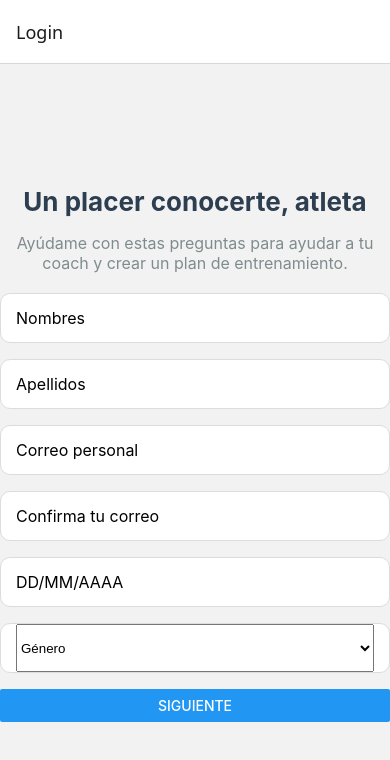
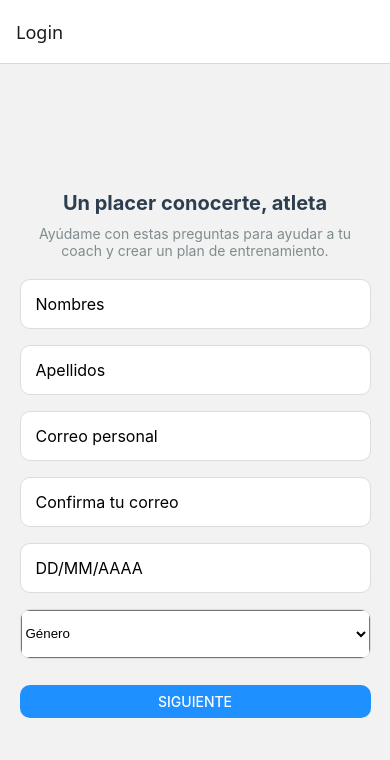
Before and after one commit to Camo93/proyecto-programacion-moviles, a React Native app: screen /Login in a window 390 px wide. Shown: the top 760 px of the page. Built offline with nearby package versions, Linux system fonts and the light colour scheme.

Commit message:
version estable con cambios

```diff
--- a/src/view/screens/MuscleSelection.js
+++ b/src/view/screens/MuscleSelection.js
@@ -21,79 +21,21 @@
     );
   }
 
+
   const styles = StyleSheet.create({
-    container: { flex: 1, justifyContent: 'center', padding: 20 },
-    title: { fontSize: 22, fontWeight: 'bold', marginBottom: 20, textAlign: 'center' },
-    buttonContainer: { marginVertical: 8 },
+    container: {
+      flex: 2,
+      justifyContent: 'center',
+      alignItems: 'center',
+      padding: 20,
+    },
+    title: {
+      fontSize: 22,
+      fontWeight: 'bold',
+      marginBottom: 20,
+      textAlign: 'center',
+    },
+    buttonContainer: {
+      marginVertical: 8,
+    },
   });
-
-
-// import React from 'react';
-// import { View, Text, TouchableOpacity, SafeAreaView, Alert, StyleSheet, Image, ScrollView } from 'react-native';
-
-// // Mapea cada músculo a una imagen local
-const muscleImages = {
-  // Tríceps: require('../../../assets/images/triceps.png'),
-//   Bíceps: require('../../assets/images/biceps.png'),
-//   Pierna: require('../../assets/images/pierna.png'),
-//   Pecho: require('../../assets/images/pecho.png'),
-//   Espalda: require('../../assets/images/espalda.png'),
-//   Hombro: require('../../assets/images/hombro.png'),
-};
-
-
-// export default function MuscleSelection({ route }) {
-//   const { name, gender } = route.params || {};
-//   const muscles = Object.keys(muscleImages);
-
-//   const handleSelectMuscle = (muscle) => {
-//     Alert.alert('Músculo seleccionado', `Seleccionaste: ${muscle}`);
-//   };
-
-//   return (
-//     <SafeAreaView style={styles.container}>
-//       <Text style={styles.title}>¿Qué músculo deseas entrenar?</Text>
-//       <ScrollView contentContainerStyle={styles.muscleList}>
-//         {muscles.map((muscle) => (
-//           <TouchableOpacity
-//             key={muscle}
-//             style={styles.muscleButton}
-//             onPress={() => handleSelectMuscle(muscle)}
-//           >
-//             <Image source={muscleImages[muscle]} style={styles.muscleImage} />
-//             <Text style={styles.muscleText}>{muscle}</Text>
-//           </TouchableOpacity>
-//         ))}
-//       </ScrollView>
-//     </SafeAreaView>
-//   );
-// }
-
-// const styles = StyleSheet.create({
-//   container: { flex: 1, padding: 20, backgroundColor: '#fff' },
-//   title: { fontSize: 22, fontWeight: 'bold', marginBottom: 20, textAlign: 'center' },
-//   muscleList: {
-//     flexDirection: 'row',
-//     flexWrap: 'wrap',
-//     justifyContent: 'space-around',
-//   },
-//   muscleButton: {
-//     alignItems: 'center',
-//     marginVertical: 10,
-//     width: '40%',
-//     backgroundColor: '#f0f0f0',
-//     borderRadius: 10,
-//     padding: 15,
-//     elevation: 2,
-//   },
-//   muscleImage: {
-//     width: 80,
-//     height: 80,
-//     marginBottom: 10,
-//     resizeMode: 'contain',
-//   },
-//   muscleText: {
-//     fontSize: 16,
-//     fontWeight: '600',
-//   },
-// });
--- a/src/view/screens/ProfileSetup.js
+++ b/src/view/screens/ProfileSetup.js
@@ -6,16 +6,21 @@
     Button,
     StyleSheet,
     SafeAreaView,
-    Picker,
+    Dimensions, // Importa Dimensions para obtener el ancho de la pantalla
+    Platform // Importa Platform para estilos específicos de iOS/Android
 } from 'react-native';
+import { Picker } from '@react-native-picker/picker';
 import { useNavigation, useRoute } from '@react-navigation/native';
+
+// Obtén el ancho de la pantalla para un centrado responsivo
+const { width } = Dimensions.get('window');
 
 export default function ProfileSetup() {
     const navigation = useNavigation();
     const route = useRoute();
 
-    // Recibimos datos del login
-    const { name, gender } = route.params;
+    // Recibimos datos del login (asegúrate de que route.params tenga valores por defecto si no están presentes)
+    const { name, gender } = route.params || { name: 'Atleta', gender: '' };
 
     const [weight, setWeight] = useState('');
     const [height, setHeight] = useState('');
@@ -24,6 +29,7 @@
     const [frequency, setFrequency] = useState('');
 
     const handleNext = () => {
+        // Validación básica de campos vacíos
         if (!weight || !height || !goal || !level || !frequency) {
             alert('Por favor completa todos los campos');
             return;
@@ -35,15 +41,16 @@
         const freqNum = parseInt(frequency, 10);
 
         if (isNaN(weightNum) || weightNum <= 0) {
-        alert('Ingresa un peso válido');
+            alert('Ingresa un peso válido y positivo');
             return;
         }
         if (isNaN(heightNum) || heightNum <= 0) {
-        alert('Ingresa una estatura válida');
+            alert('Ingresa una estatura válida y positiva');
             return;
         }
-        if (isNaN(freqNum) || freqNum <= 0 || freqNum > 7) {
-        alert('Ingresa una frecuencia válida (1-7 días)');
+        // Validar que la frecuencia sea un número entre 1 y 7
+        if (isNaN(freqNum) || freqNum < 1 || freqNum > 7) {
+            alert('Ingresa una frecuencia válida (1-7 días por semana)');
             return;
         }
 
@@ -61,6 +68,8 @@
 
     return (
         <SafeAreaView style={styles.container}>
+            {/* Se añadió un View envolvente para el contenido principal para controlar su ancho */}
+            <View style={styles.contentWrapper}>
                 <Text style={styles.title}>Perfil de Entrenamiento</Text>
 
                 <TextInput
@@ -69,6 +78,8 @@
                     value={weight}
                     onChangeText={setWeight}
                     keyboardType="numeric"
+                    // Asegura que solo se ingresen números y un posible punto decimal
+                    maxLength={5} // Ejemplo: 999.9
                 />
 
                 <TextInput
@@ -77,10 +88,17 @@
                     value={height}
                     onChangeText={setHeight}
                     keyboardType="numeric"
+                    // Asegura que solo se ingresen números y un posible punto decimal
+                    maxLength={5} // Ejemplo: 999.9
                 />
 
                 <View style={styles.pickerContainer}>
-            <Picker selectedValue={goal} onValueChange={setGoal} style={styles.picker}>
+                    <Picker
+                        selectedValue={goal}
+                        onValueChange={setGoal}
+                        style={styles.picker}
+                        itemStyle={Platform.OS === 'ios' ? { height: 50 } : {}} // Estilo para iOS
+                    >
                         <Picker.Item label="Selecciona tu objetivo" value="" />
                         <Picker.Item label="Perder peso" value="perder_peso" />
                         <Picker.Item label="Ganar músculo" value="ganar_musculo" />
@@ -89,7 +107,12 @@
                 </View>
 
                 <View style={styles.pickerContainer}>
-            <Picker selectedValue={level} onValueChange={setLevel} style={styles.picker}>
+                    <Picker
+                        selectedValue={level}
+                        onValueChange={setLevel}
+                        style={styles.picker}
+                        itemStyle={Platform.OS === 'ios' ? { height: 50 } : {}} // Estilo para iOS
+                    >
                         <Picker.Item label="Selecciona tu nivel" value="" />
                         <Picker.Item label="Principiante" value="principiante" />
                         <Picker.Item label="Intermedio" value="intermedio" />
@@ -103,10 +126,14 @@
                     value={frequency}
                     onChangeText={setFrequency}
                     keyboardType="numeric"
-            maxLength={1}
+                    maxLength={1} // Frecuencia de 1 a 7 días, un solo dígito
                 />
 
-        <Button title="Siguiente" onPress={handleNext} />
+                {/* Usando un View para envolver el Button y controlar su estilo */}
+                <View style={styles.buttonWrapper}>
+                    <Button title="Siguiente" onPress={handleNext} color="#1E90FF" /> {/* Color de botón */}
+                </View>
+            </View>
         </SafeAreaView>
     );
 }
@@ -115,15 +142,23 @@
     container: {
         flex: 1,
         backgroundColor: '#f2f2f2',
-        justifyContent: 'center',
-        padding: 20,
+        justifyContent: 'center', // Centra verticalmente los hijos
+        alignItems: 'center',   // ¡Centra horizontalmente el contentWrapper!
+        padding: 20, // Padding alrededor de todo el Safe Area
+    },
+    contentWrapper: {
+        width: '90%', // O un valor fijo como 350
+        maxWidth: 400, // Limita el ancho máximo en pantallas grandes
+        // No es necesario 'alignItems' aquí si los hijos ya tienen 'width: 100%'
+        // y el texto está con 'textAlign: center'
     },
     title: {
         fontSize: 24,
         fontWeight: 'bold',
         marginBottom: 24,
-        textAlign: 'center',
+        textAlign: 'center', // Asegura que el texto esté centrado dentro de su propio espacio
         color: '#2c3e50',
+        width: '100%', // Asegura que el título ocupe todo el ancho del contentWrapper para el centrado de texto
     },
     input: {
         height: 50,
@@ -134,6 +169,7 @@
         fontSize: 16,
         borderColor: '#dcdcdc',
         borderWidth: 1,
+        width: '100%', // Esto es CRUCIAL: hace que los inputs ocupen todo el ancho del contentWrapper
     },
     pickerContainer: {
         backgroundColor: '#fff',
@@ -141,8 +177,18 @@
         borderColor: '#dcdcdc',
         borderWidth: 1,
         marginBottom: 16,
+        width: '100%', // El picker también debe ocupar el 100% del wrapper
+        overflow: 'hidden', // Para asegurar que el borde redondeado se vea bien con el picker
+        justifyContent: 'center', // Para centrar el contenido del picker verticalmente si es necesario
     },
     picker: {
         height: 50,
+        width: '100%', // Asegura que el Picker ocupe el 100% del pickerContainer
     },
+    buttonWrapper: {
+        width: '100%', // El wrapper del botón debe ocupar todo el ancho disponible para el botón
+        marginTop: 10, // Un poco de espacio antes del botón
+        borderRadius: 10, // Si quieres bordes redondeados en el botón también
+        overflow: 'hidden', // Necesario para que borderRadius funcione en Android para el Button
+    }
 });
--- a/src/view/screens/login.js
+++ b/src/view/screens/login.js
@@ -6,9 +6,14 @@ import {
     Button,
     StyleSheet,
     SafeAreaView,
+    Dimensions, // Importa Dimensions para obtener el ancho de la pantalla
+    Platform // Importa Platform para estilos específicos de iOS/Android
 } from 'react-native';
 import { Picker } from '@react-native-picker/picker';
 import { useNavigation } from '@react-navigation/native';
+
+// Obtén el ancho de la pantalla para un centrado responsivo
+const { width } = Dimensions.get('window');
 
 export default function Login() {
     const [name, setName] = useState('');
@@ -77,6 +82,8 @@ export default function Login() {
 
     return (
         <SafeAreaView style={styles.container}>
+            {/* Se añadió un View envolvente para el contenido principal para controlar su ancho */}
+            <View style={styles.contentWrapper}>
                 <Text style={styles.title}>Un placer conocerte, atleta</Text>
                 <Text style={styles.subtitle}>
                     Ayúdame con estas preguntas para ayudar a tu coach y crear un plan de entrenamiento.
@@ -119,11 +126,14 @@ export default function Login() {
                     maxLength={10}
                 />
 
-            <View style={styles.input}>
+                {/* Contenedor específico para el Picker para control de estilo */}
+                <View style={styles.pickerInput}>
                     <Picker
                         selectedValue={gender}
                         onValueChange={(itemValue) => setGender(itemValue)}
-                    style={{ height: 50 }}
+                        // El estilo del Picker en Android es diferente, a menudo necesita un 'width: 100%'
+                        style={{ height: 50, width: '100%' }}
+                        itemStyle={Platform.OS === 'ios' ? { height: 50 } : {}} // Esto puede ayudar en iOS
                     >
                         <Picker.Item label="Género" value="" />
                         <Picker.Item label="Masculino" value="masculino" />
@@ -132,7 +142,11 @@ export default function Login() {
                     </Picker>
                 </View>
 
-            <Button title="Siguiente" onPress={handleNext} />
+                {/* Usando un View para envolver el Button y controlar su estilo, ya que Button no acepta 'width' directamente en algunos casos */}
+                <View style={styles.buttonWrapper}>
+                    <Button title="Siguiente" onPress={handleNext} color="#1E90FF" /> {/* Usando un color fijo más visible */}
+                </View>
+            </View>
         </SafeAreaView>
     );
 }
@@ -141,21 +155,30 @@ const styles = StyleSheet.create({
     container: {
         flex: 1,
         backgroundColor: '#f2f2f2',
-        justifyContent: 'center',
-        padding: 20,
+        justifyContent: 'center', // Centra verticalmente los hijos
+        alignItems: 'center',   // ¡Centra horizontalmente los hijos (el contentWrapper)!
+        padding: 20, // Padding alrededor de todo el Safe Area
+    },
+    contentWrapper: {
+        width: '90%', // O un valor fijo como 350
+        maxWidth: 400, // Limita el ancho máximo en pantallas grandes
+        alignItems: 'center', // Centra el texto y los inputs dentro de este wrapper
+        // No es necesario 'justifyContent' aquí a menos que quieras distribuir el espacio
     },
     title: {
-        fontSize: 26,
+        fontSize: 20,
         fontWeight: 'bold',
-        marginBottom: 16,
-        textAlign: 'center',
+        marginBottom: 10,
+        textAlign: 'center', // Asegura que el texto esté centrado dentro de su propio espacio
         color: '#2c3e50',
+        width: '100%', // Asegura que el título ocupe todo el ancho del contentWrapper para el centrado de texto
     },
     subtitle: {
-        fontSize: 16,
-        marginBottom: 20,
-        textAlign: 'center',
+        fontSize: 14,
+        marginBottom: 20, // Aumenté el margen inferior para más espacio
+        textAlign: 'center', // Asegura que el texto esté centrado dentro de su propio espacio
         color: '#7f8c8d',
+        width: '100%', // Asegura que el subtítulo ocupe todo el ancho del contentWrapper
     },
     input: {
         height: 50,
@@ -166,5 +189,23 @@ const styles = StyleSheet.create({
         fontSize: 16,
         borderColor: '#dcdcdc',
         borderWidth: 1,
+        width: '100%', // Esto es CRUCIAL: hace que los inputs ocupen todo el ancho del contentWrapper
     },
+    pickerInput: {
+        height: 50,
+        backgroundColor: '#fff',
+        borderRadius: 10,
+        borderColor: '#dcdcdc',
+        borderWidth: 1,
+        marginBottom: 16,
+        width: '100%', // El picker también debe ocupar el 100% del wrapper
+        overflow: 'hidden', // Para asegurar que el borde redondeado se vea bien con el picker
+        justifyContent: 'center', // Para centrar el contenido del picker verticalmente si es necesario
+    },
+    buttonWrapper: {
+        width: '100%', // El wrapper del botón debe ocupar todo el ancho disponible para el botón
+        marginTop: 10, // Un poco de espacio antes del botón
+        borderRadius: 10, // Si quieres bordes redondeados en el botón también
+        overflow: 'hidden', // Necesario para que borderRadius funcione en Android para el Button
+    }
 });
```
Lines whose indentation alone changed are shown as unchanged.
